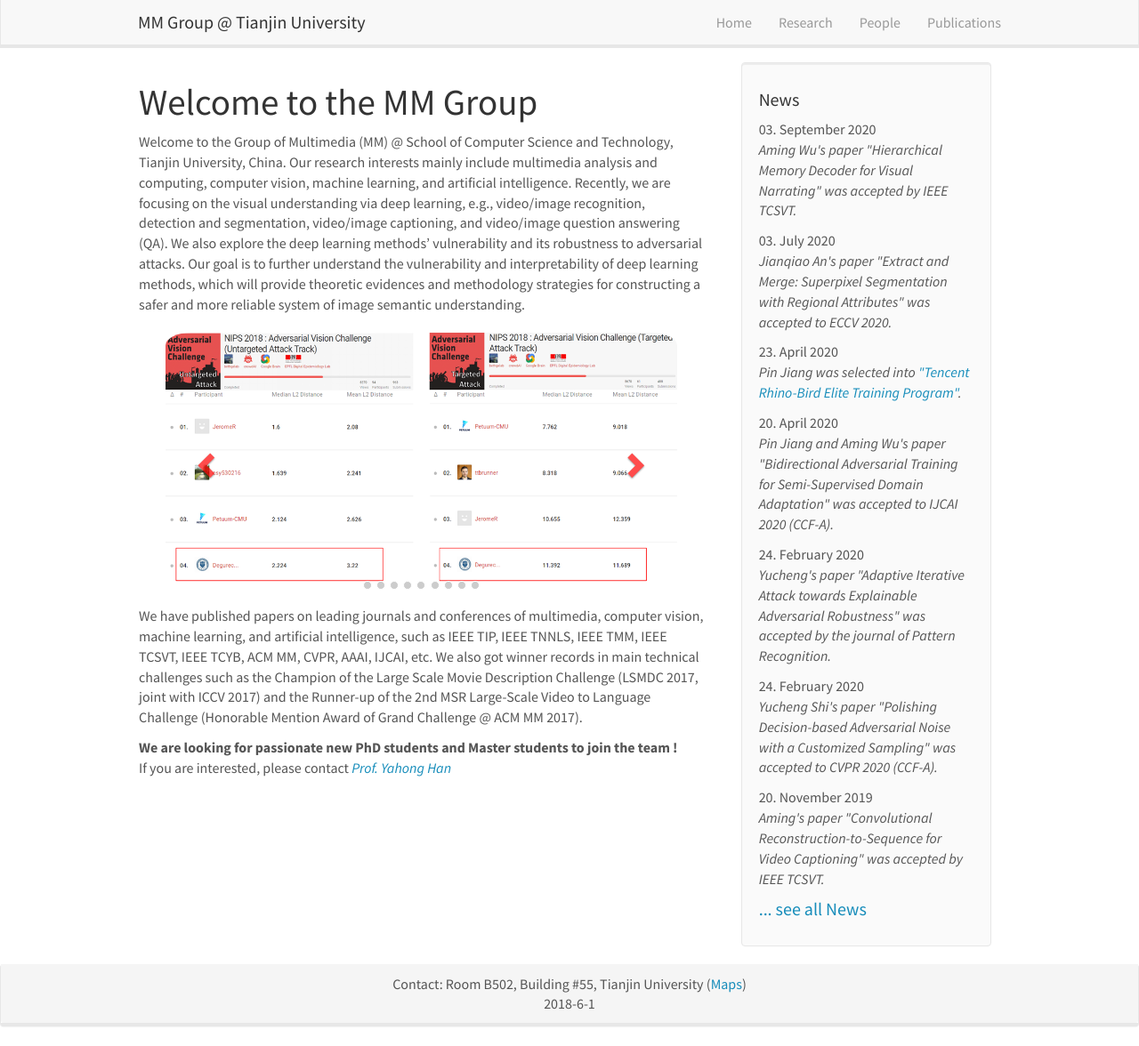
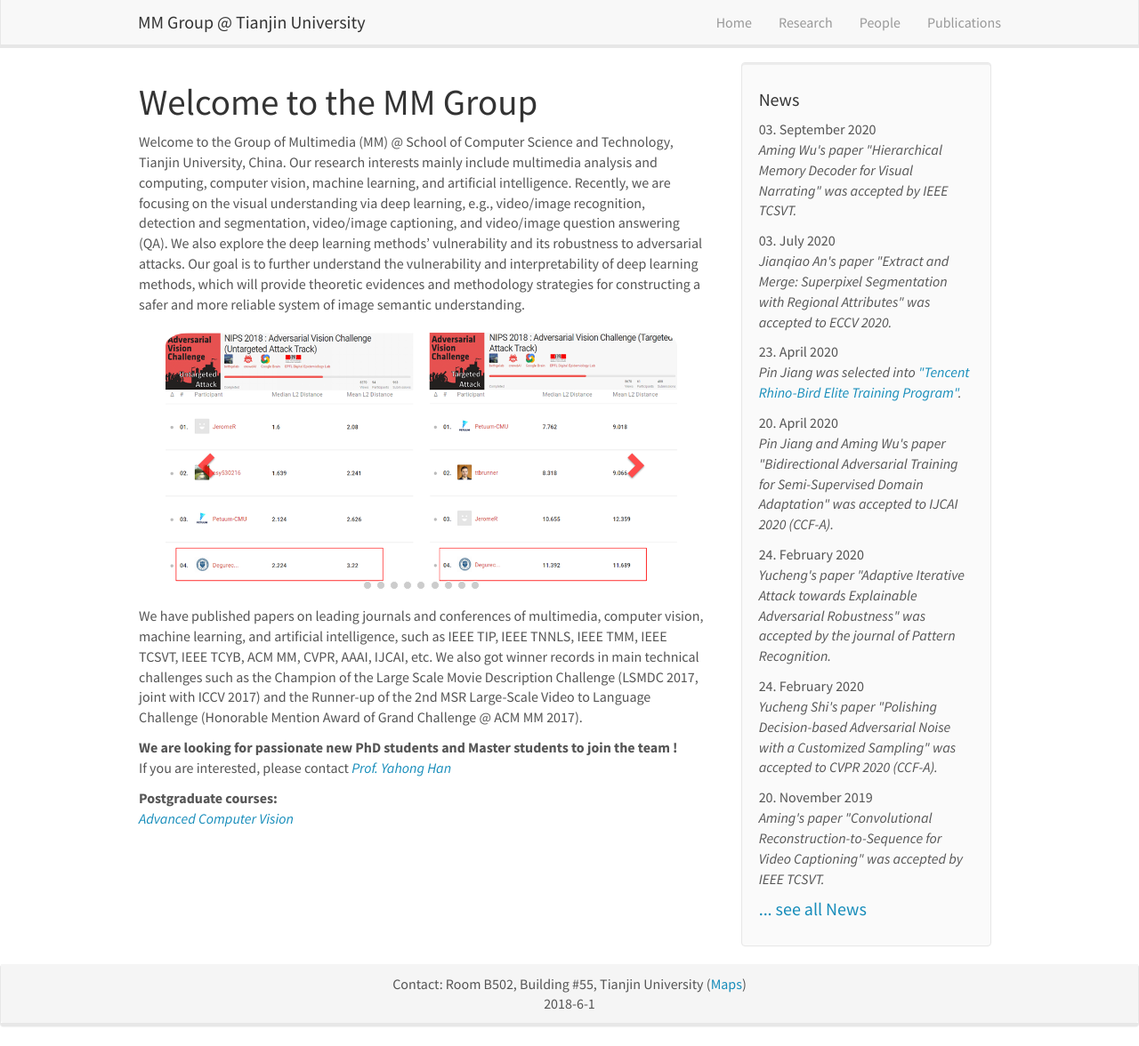
Before and after one commit to tjumm/tjumm.github.io, a Jekyll site: the page built from _pages/home.md, in a window 1280 px wide and 1176 px high. Shown: the whole window at 89% size. Built offline with Jekyll 4.4.1, drawn with Linux system fonts in a browser that asks for light colours; comment, search, counter and statistics services are not loaded.

Commit message:
add pages

```diff
--- a/_pages/home.md
+++ b/_pages/home.md
@@ -75,3 +75,6 @@ We have published papers on leading journals and conferences of multimedia, comp
 
  **We are  looking for passionate new PhD students and Master students to join the team !** <br>
 If you are interested, please contact <i>[Prof. Yahong Han](http://cic.tju.edu.cn/faculty/hanyahong/)</i>
+
+ **Postgraduate courses:** <br>
+<i>[Advanced Computer Vision](http://router.vessaliuscloud.com:55000/?launchApp=SYNO.SDS.Drive.Application)</i>
```
